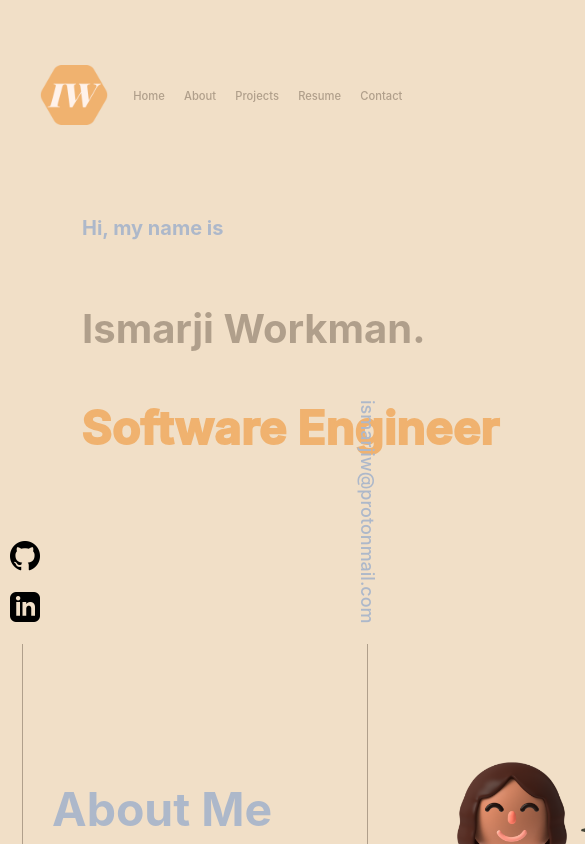
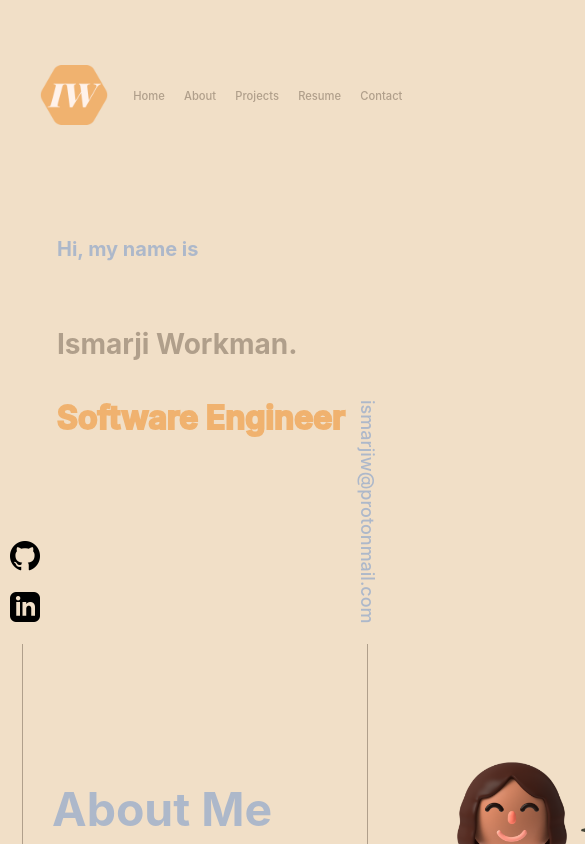
Before and after one commit to ismarjiw/portfolio, a React (Vite) app: page / in a window 390 px wide. Shown: the top 844 px of the page, 585 px wide, since content can reach past the window. Built offline with nearby package versions, Linux system fonts and the light colour scheme.

Commit message:
change size of hero text

```diff
--- a/src/mobile.css
+++ b/src/mobile.css
@@ -54,7 +54,7 @@
         align-items: flex-start;
         height: 20vh;
         width: 80vh;
-        margin-left: 50px;
+        margin-left: 25px;
         margin-bottom: 40vh;
     }
 
@@ -159,6 +159,14 @@
         font-size: clamp(40px, 8vw, 80px);
     }
 
+    h1.name {
+        font-size: 1.75em;
+    }
+
+    h2.job-title {
+        font-size: 2em;
+    }
+
     .about-avatar {
         display: grid;
         grid-template-columns: 3fr 2fr;
```
